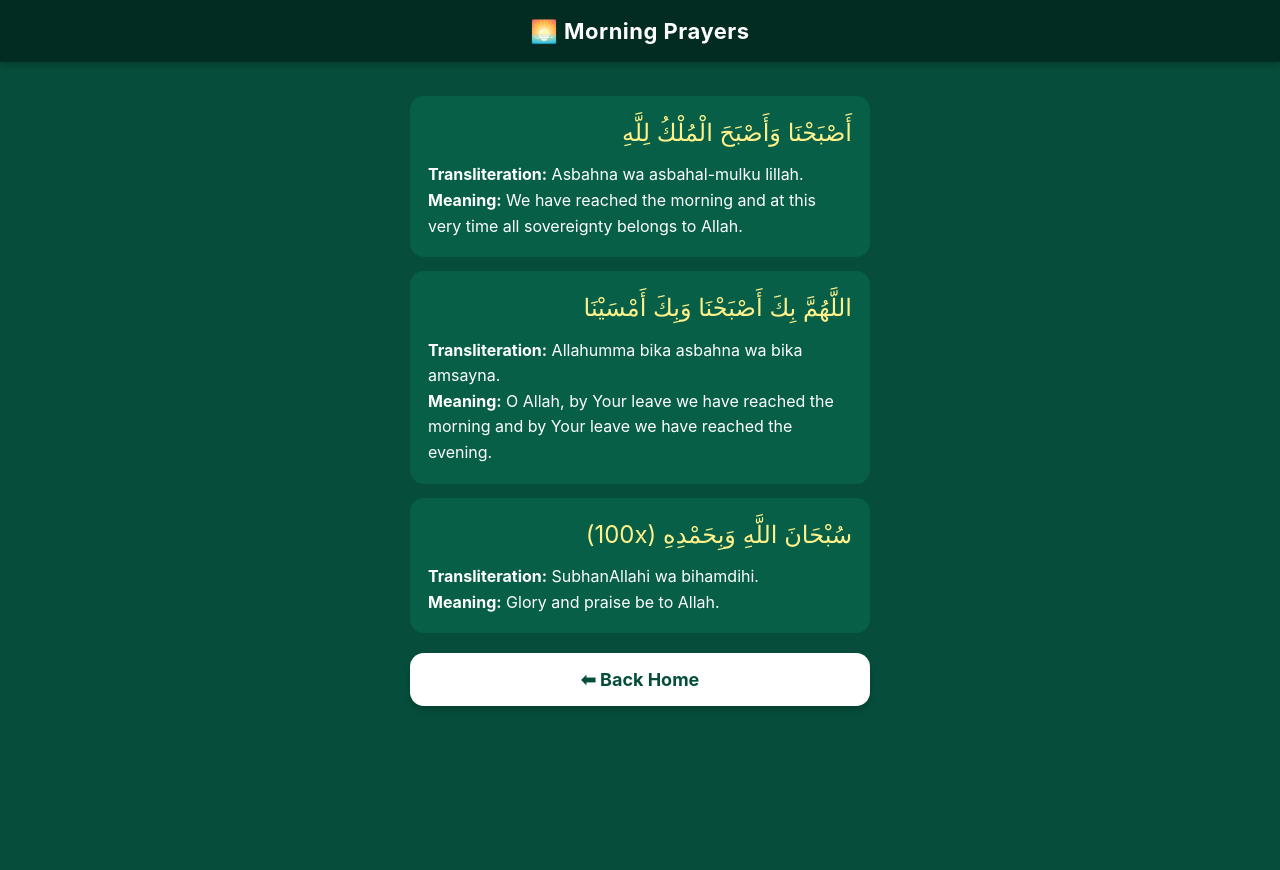
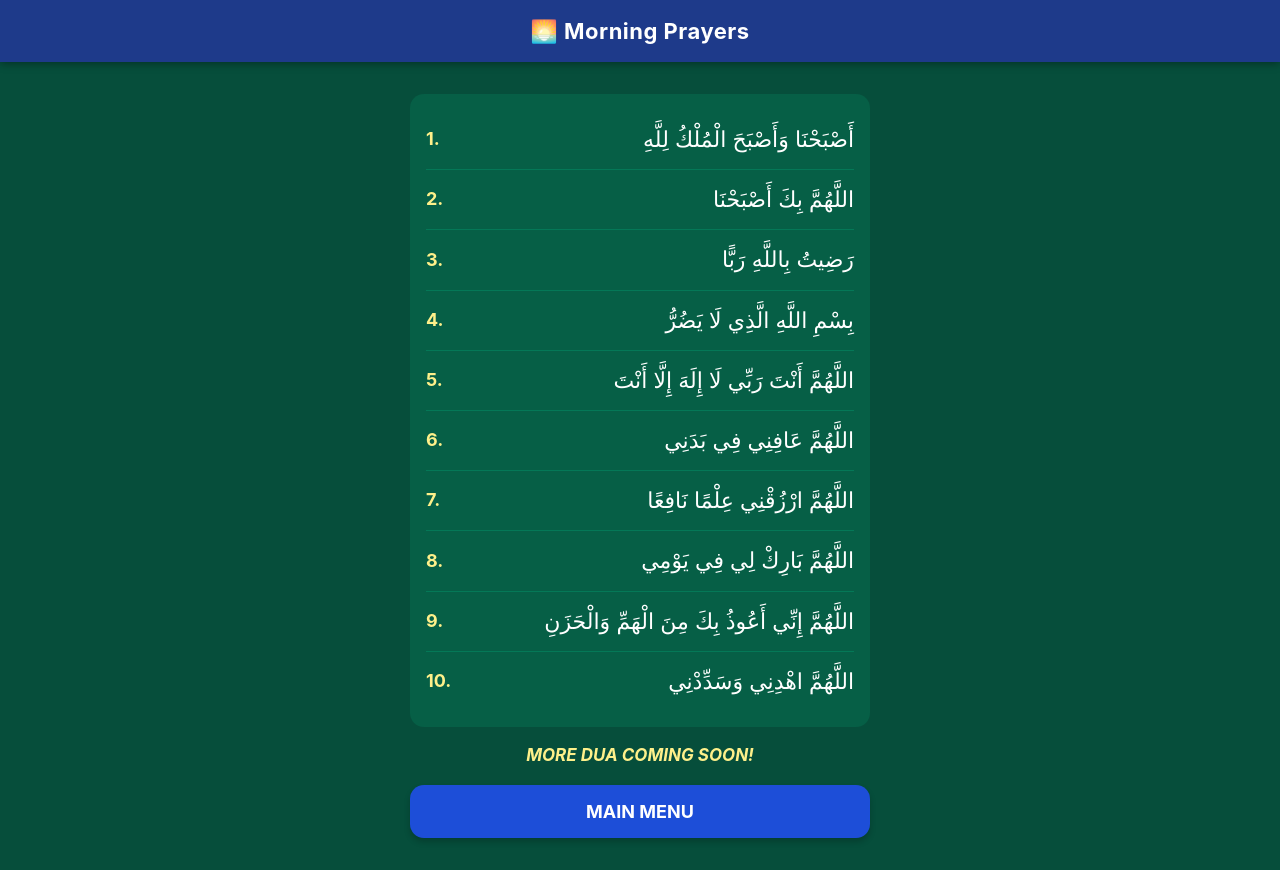
Before and after one commit to fahmyalt-a11y/ibada-app, a plain HTML site: page index.html in a window 1280 px wide. Both pictures are taken after a click on the button "🌅 Morning Prayers". Before the commit the page ends 800 px from the top, so only its background shows below. Drawn offline with Linux system fonts and the light colour scheme.

Commit message:
Update index.html

```diff
--- a/index.html
+++ b/index.html
@@ -10,16 +10,21 @@
   <style>
     * { box-sizing: border-box; font-family: -apple-system, BlinkMacSystemFont, "Segoe UI", Roboto, sans-serif; }
     body { margin: 0; background: #064e3b; color: #ffffff; text-align: center; }
-    header { background: #022c22; padding: 18px; font-size: 22px; font-weight: bold; letter-spacing: 0.5px; position: sticky; top: 0; z-index: 10; box-shadow: 0 2px 8px rgba(0,0,0,0.3); }
+    header { background: #1e3a8a; padding: 18px; font-size: 22px; font-weight: bold; letter-spacing: 0.5px; position: sticky; top: 0; z-index: 10; box-shadow: 0 2px 8px rgba(0,0,0,0.35); }
     .container { padding: 20px; max-width: 500px; margin: auto; }
     .screen { display: none; }
     .screen.active { display: block; }
-    .btn { display: block; width: 100%; padding: 16px; margin: 12px 0; font-size: 18px; font-weight: bold; color: #064e3b; background: #fef08a; border: none; border-radius: 14px; cursor: pointer; box-shadow: 0 4px 6px rgba(0,0,0,0.2); }
+    .btn { display: block; width: 100%; padding: 16px; margin: 12px 0; font-size: 18px; font-weight: bold; color: #064e3b; background: #fef08a; border: none; border-radius: 14px; cursor: pointer; text-decoration: none; box-shadow: 0 4px 6px rgba(0,0,0,0.2); }
     .btn:active { transform: scale(0.98); }
-    .btn-back { background: #ffffff; color: #064e3b; margin-top: 20px; }
+    .btn-main { background: #1d4ed8; color: #ffffff; margin-top: 20px; }
+    .btn-fahmy { background: #f97316; color: #ffffff; margin-top: 18px; }
     .btn-tasbih { height: 160px; font-size: 24px; background: #34d399; color: #022c22; border-radius: 20px; }
-    .card { background: #065f46; padding: 18px; border-radius: 14px; margin: 14px 0; text-align: left; line-height: 1.6; }
-    .arabic { font-size: 24px; text-align: right; direction: rtl; margin-bottom: 10px; color: #fef08a; }
+    .card { background: #065f46; padding: 16px; border-radius: 14px; margin: 12px 0; text-align: left; line-height: 1.6; }
+    .dua-item { padding: 12px 0; border-bottom: 1px solid #047857; display: flex; justify-content: space-between; align-items: center; gap: 12px; }
+    .dua-item:last-child { border-bottom: none; }
+    .dua-num { font-weight: bold; color: #fef08a; font-size: 18px; min-width: 28px; }
+    .arabic { font-size: 22px; text-align: right; direction: rtl; color: #ffffff; flex: 1; }
+    .coming-soon { font-weight: bold; font-style: italic; font-size: 17px; color: #fef08a; margin: 18px 0 8px; }
     .count { font-size: 72px; font-weight: bold; margin: 20px 0; color: #fef08a; }
     .prayer-row { display: flex; justify-content: space-between; padding: 12px 0; border-bottom: 1px solid #047857; font-size: 18px; }
     .prayer-row:last-child { border-bottom: none; }
@@ -30,35 +35,34 @@
 <header id="appTitle">🌙 Ibada App</header>
 
 <div class="container">
-  <!-- HOME SCREEN -->
+  <!-- HOME SCREEN (SCREEN 1) -->
   <div id="home" class="screen active">
-    <p style="opacity:0.9; margin-bottom:20px;">Assalamu Alaikum! Choose an Ibada:</p>
+    <p style="opacity:0.9; margin-bottom:18px;">Assalamu Alaikum! Choose an Ibada:</p>
     <button class="btn" onclick="openScreen('morning', '🌅 Morning Prayers')">🌅 Morning Prayers</button>
     <button class="btn" onclick="openScreen('tasbih', '📿 Tasbih Counter')">📿 Tasbih Counter</button>
     <button class="btn" onclick="openScreen('prayers', '🕌 Prayer Times')">🕌 Prayer Times</button>
     <button class="btn" onclick="openScreen('calendar', '📅 Islamic Calendar')">📅 Islamic Calendar</button>
-    <a class="btn" href="https://quran.com" target="_blank" style="text-decoration:none;">📖 Read & Listen to Quran</a>
-    <a class="btn" href="https://withgoogle.com" target="_blank" style="text-decoration:none;">🧭 Qibla Compass</a>
+    <a class="btn" href="https://quran.com" target="_blank">📖 Quran</a>
+    <a class="btn" href="https://qiblafinder.withgoogle.com/intl/en/desktop/finder" target="_blank">🧭 Qibla Compass</a>
+    <a class="btn btn-fahmy" href="https://github.io" target="_blank">🎮 More Website By Fahmy</a>
   </div>
 
-  <!-- MORNING PRAYERS -->
+  <!-- MORNING PRAYERS (YOUR EXACT 10 DUAS!) -->
   <div id="morning" class="screen">
     <div class="card">
-      <div class="arabic">أَصْبَحْنَا وَأَصْبَحَ الْمُلْكُ لِلَّهِ</div>
-      <strong>Transliteration:</strong> Asbahna wa asbahal-mulku lillah.<br>
-      <strong>Meaning:</strong> We have reached the morning and at this very time all sovereignty belongs to Allah.
+      <div class="dua-item"><span class="dua-num">1.</span><span class="arabic">أَصْبَحْنَا وَأَصْبَحَ الْمُلْكُ لِلَّهِ</span></div>
+      <div class="dua-item"><span class="dua-num">2.</span><span class="arabic">اللَّهُمَّ بِكَ أَصْبَحْنَا</span></div>
+      <div class="dua-item"><span class="dua-num">3.</span><span class="arabic">رَضِيتُ بِاللَّهِ رَبًّا</span></div>
+      <div class="dua-item"><span class="dua-num">4.</span><span class="arabic">بِسْمِ اللَّهِ الَّذِي لَا يَضُرُّ</span></div>
+      <div class="dua-item"><span class="dua-num">5.</span><span class="arabic">اللَّهُمَّ أَنْتَ رَبِّي لَا إِلَهَ إِلَّا أَنْتَ</span></div>
+      <div class="dua-item"><span class="dua-num">6.</span><span class="arabic">اللَّهُمَّ عَافِنِي فِي بَدَنِي</span></div>
+      <div class="dua-item"><span class="dua-num">7.</span><span class="arabic">اللَّهُمَّ ارْزُقْنِي عِلْمًا نَافِعًا</span></div>
+      <div class="dua-item"><span class="dua-num">8.</span><span class="arabic">اللَّهُمَّ بَارِكْ لِي فِي يَوْمِي</span></div>
+      <div class="dua-item"><span class="dua-num">9.</span><span class="arabic">اللَّهُمَّ إِنِّي أَعُوذُ بِكَ مِنَ الْهَمِّ وَالْحَزَنِ</span></div>
+      <div class="dua-item"><span class="dua-num">10.</span><span class="arabic">اللَّهُمَّ اهْدِنِي وَسَدِّدْنِي</span></div>
     </div>
-    <div class="card">
-      <div class="arabic">اللَّهُمَّ بِكَ أَصْبَحْنَا وَبِكَ أَمْسَيْنَا</div>
-      <strong>Transliteration:</strong> Allahumma bika asbahna wa bika amsayna.<br>
-      <strong>Meaning:</strong> O Allah, by Your leave we have reached the morning and by Your leave we have reached the evening.
-    </div>
-    <div class="card">
-      <div class="arabic">سُبْحَانَ اللَّهِ وَبِحَمْدِهِ (100x)</div>
-      <strong>Transliteration:</strong> SubhanAllahi wa bihamdihi.<br>
-      <strong>Meaning:</strong> Glory and praise be to Allah.
-    </div>
-    <button class="btn btn-back" onclick="openScreen('home', '🌙 Ibada App')">⬅ Back Home</button>
+    <div class="coming-soon">MORE DUA COMING SOON!</div>
+    <button class="btn btn-main" onclick="openScreen('home', '🌙 Ibada App')">MAIN MENU</button>
   </div>
 
   <!-- TASBIH COUNTER -->
@@ -67,7 +71,7 @@
     <div class="count" id="tasbihCount">0</div>
     <button class="btn btn-tasbih" onclick="addTasbih()">SubhanAllah (+1)</button>
     <button class="btn" style="background:#fca5a5; color:#7f1d1d;" onclick="resetTasbih()">Reset to 0</button>
-    <button class="btn btn-back" onclick="openScreen('home', '🌙 Ibada App')">⬅ Back Home</button>
+    <button class="btn btn-main" onclick="openScreen('home', '🌙 Ibada App')">MAIN MENU</button>
   </div>
 
   <!-- PRAYER TIMES (LIVE API) -->
@@ -76,7 +80,7 @@
       <div id="hijriDate" style="color:#fef08a; font-weight:bold; margin-bottom:10px;">Loading date...</div>
       <div id="prayerList">Loading today's prayer times...</div>
     </div>
-    <button class="btn btn-back" onclick="openScreen('home', '🌙 Ibada App')">⬅ Back Home</button>
+    <button class="btn btn-main" onclick="openScreen('home', '🌙 Ibada App')">MAIN MENU</button>
   </div>
 
   <!-- ISLAMIC CALENDAR & OCCASIONS -->
@@ -96,7 +100,7 @@
       <div class="prayer-row"><span>9 Dhul Hijjah</span><span>Day of Arafah</span></div>
       <div class="prayer-row"><span>10 Dhul Hijjah</span><span>Eid al-Adha</span></div>
     </div>
-    <button class="btn btn-back" onclick="openScreen('home', '🌙 Ibada App')">⬅ Back Home</button>
+    <button class="btn btn-main" onclick="openScreen('home', '🌙 Ibada App')">MAIN MENU</button>
   </div>
 </div>
 
```
